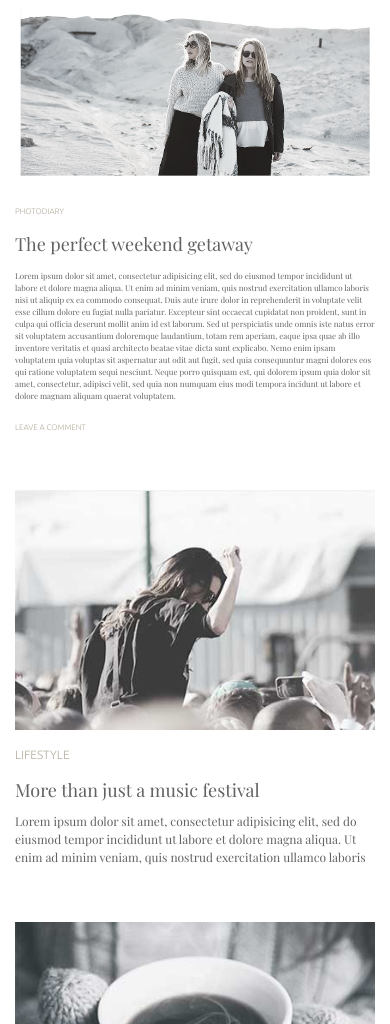
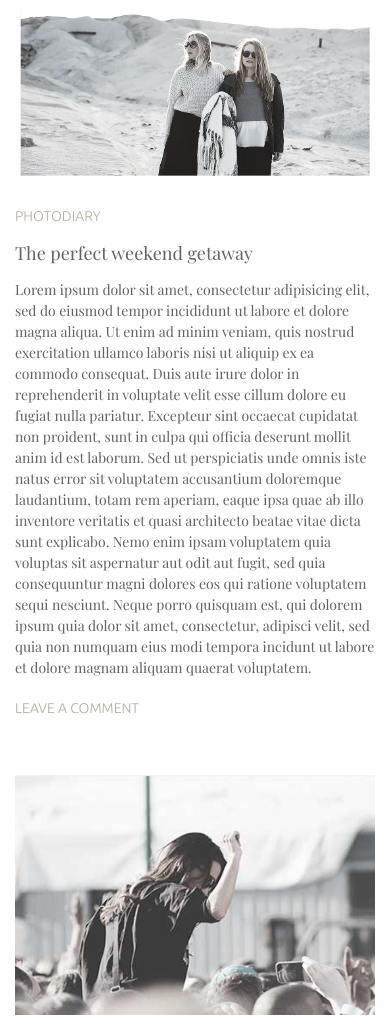
Before and after one commit to ch0wdhury/BS-Minim0, a plain HTML site: page index.html in a window 390 px wide. Shown: the part 76-1100 px from the top of the page. Drawn offline with nearby package versions, Linux system fonts and the light colour scheme; a script that the page names is missing.

Commit message:
Add files via upload

```diff
--- a/css/media.css
+++ b/css/media.css
@@ -21,14 +21,14 @@
 		margin-top: 30px;
 	}
 	.common_texts {
-		font-size: 8px;
+		font-size: 14px;
 	}
 	.intro_texts h1 {
 		font-size: 18px;
 	}
 	.intro_texts p {
 		margin-top: 15px;
-		font-size: 8px;
+		font-size: 14px;
 	}
 	/* Intro Section End */
 		/* Service Section Start */
@@ -40,10 +40,10 @@
 		margin-top: 40px;
 	}
 	.service_content h1 {
-		font-size: 18px;
+		font-size: 20px;
 	}
 	.service_content p {
-		font-size: 12px;
+		font-size: 14px;
 		margin-top: 10px;
 	}
 	.load_btn {
@@ -51,7 +51,7 @@
 		margin-bottom: 60px;
 	}
 	.load_btn button {
-		font-size: 11px;
+		font-size: 14px;
 		padding: 10px 20px;
 		border: 1px solid #626262;
 	}
@@ -61,14 +61,14 @@
 	/* Service Section End */
 	/* Newsletter Start */
 	.newsletter h1 {
-		font-size: 18px;
+		font-size: 20px;
 		margin-top: 30px;
 	}
 	.newsletter_form {
 		margin: 30px auto;
 	}
 	.custom_form {
-	    font-size: 12px;
+	    font-size: 14px;
 	}
 	/* Newsletter End */
 	/* Footer Section Start */
--- a/index.html
+++ b/index.html
@@ -87,7 +87,7 @@
 		</div>
 		<!-- Intro Paragraph Part -->
 		<div class="row mt-lg-4 mt-md-3 mt-1">
-			<div class="offset-xl-1 offset-lg-1 offset-md-1 col-xl-2 col-lg-2 col-md-3 col-5">
+			<div class="offset-xl-1 offset-lg-1 offset-md-1 col-xl-2 col-lg-2 col-md-3 col-8">
 				<p class="common_texts">LEAVE A COMMENT</p>
 			</div>
 		</div>
```
